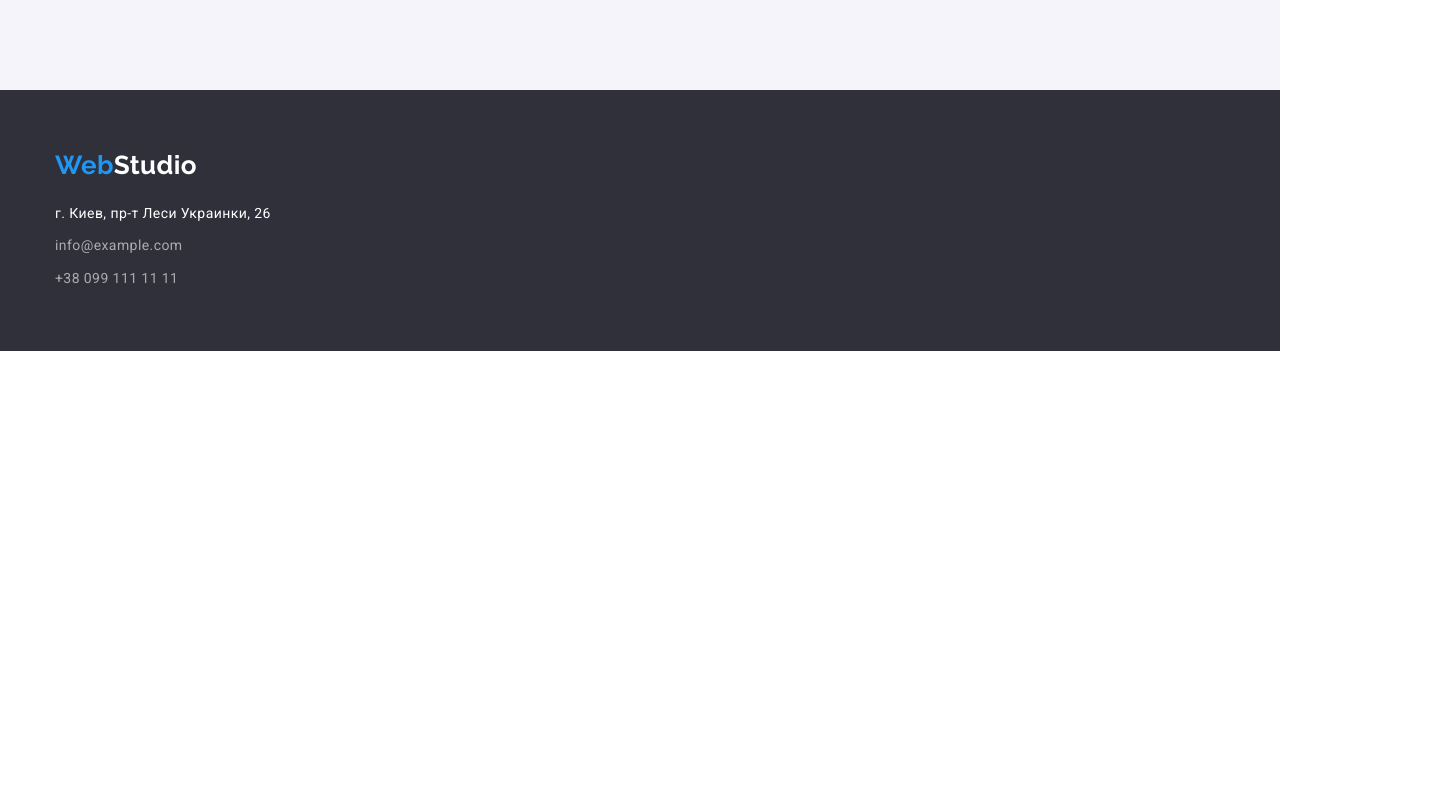
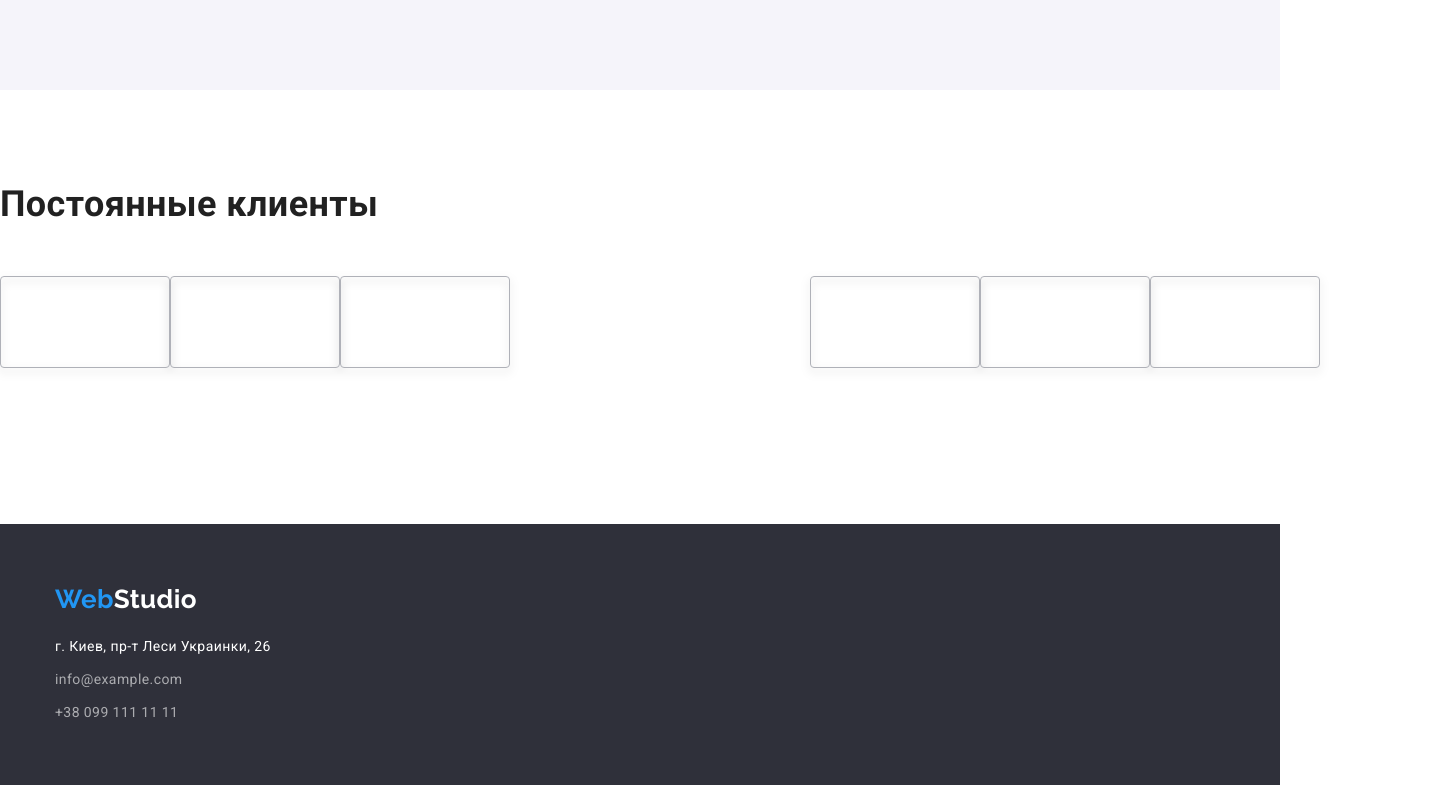
Before and after one commit to Polonkoev/goit-markup-hw-08, a plain HTML site: page index.html in a window 1280 px wide. Shown: the part 2236-3021 px from the top of the page, 1451 px wide, since content can reach past the window. Before the commit the page ends 2587 px from the top, so only its background shows below. Drawn offline with nearby package versions, Linux system fonts and the light colour scheme.

Commit message:
Clients added

```diff
--- a/css/styless.css
+++ b/css/styless.css
@@ -481,6 +481,45 @@ img {
 
 /* ============== /Our Team ============== */
 
+
+/* ============== Clients ============== */
+.clients-list {
+    display: flex;
+    list-style: none;
+    margin-left: auto;
+    margin-right: auto;
+    filter: drop-shadow(0px 4px 4px rgba(0, 0, 0, 0.25));
+}
+
+.clients-head {
+    display: flex;
+    margin-right: 30px;
+
+    font-weight: 700;
+    font-size: 36px;
+    line-height: 1.16;
+    text-align: center;
+    margin-bottom: 50px;
+    color: var(--main-txt-color);
+}
+
+.clients-item {
+    width: 170px;
+    height: 92px;
+    border: 1px solid #AFB1B8;
+    border-radius: 4px;
+}
+
+
+
+
+
+
+
+/* ============== /Clients ============== */
+
+
+
 /* ============== Footer ============== */
 .footer {
     padding-top: 60px;
--- a/index.html
+++ b/index.html
@@ -378,6 +378,48 @@
           </ul>
         </div>
       </section>
+      <section class="section">
+        <h2 class="clients-head">Постоянные клиенты</h2>
+        <div>
+          <ul class="clients-list">
+            <li class="clients-item">
+              <svg>
+                <use></use>
+              </svg>
+            </li>
+            <li class="clients-item">
+              <svg>
+                <use></use>
+              </svg>
+            </li>
+            <li class="clients-item">
+              <svg>
+                <use></use>
+              </svg>
+            </li>
+            <li class="clients-itemt">
+              <svg>
+                <use></use>
+              </svg>
+            </li>
+            <li class="clients-item">
+              <svg>
+                <use></use>
+              </svg>
+            </li>
+            <li class="clients-item">
+              <svg>
+                <use></use>
+              </svg>
+            </li>
+            <li class="clients-item">
+              <svg>
+                <use></use>
+              </svg>
+            </li>
+          </ul>
+        </div>
+      </section>
     </main>
     <!--Footer-->
     <footer class="footer">
```
